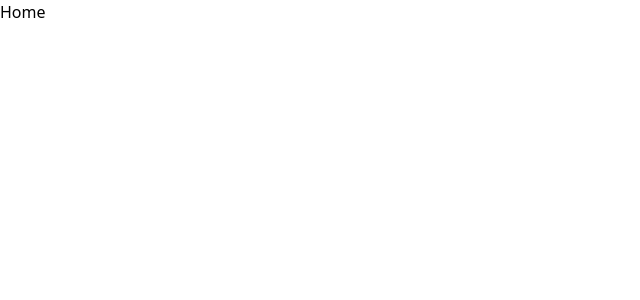
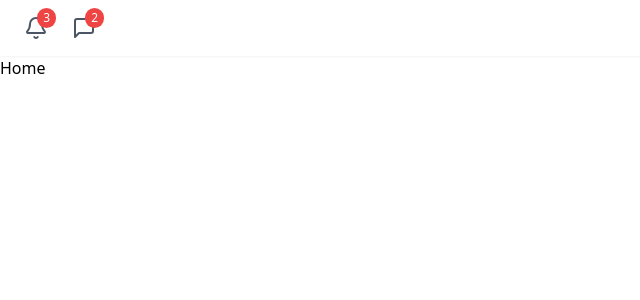
Before and after one commit to adarshkunwar/super-sky, a React (Vite) app: page / in a window 1280 px wide. Shown: the top 300 px of the page, without its empty margins (0-640 px from the left). Built offline with nearby package versions, Linux system fonts and the light colour scheme.

Commit message:
feat: add layout

```diff
--- /dev/null
+++ b/src/components/ui/layouts/header.tsx
@@ -0,0 +1,45 @@
+import { NavLink } from "react-router-dom";
+import { Bell, MessageSquare } from "lucide-react";
+
+const Header = () => {
+  const notificationCounter = 3;
+  const messageCounter = 2;
+  return (
+    <header className="sticky top-0 z-50 bg-white/90 backdrop-blur-md shadow-sm py-4 px-6">
+      <div className="flex justify-between items-center max-w-7xl mx-auto">
+        <div className="flex items-center gap-6">
+          <NavLink
+            to="/notification"
+            className={({ isActive }) => `
+              relative transition-all duration-300 ease-in-out
+              ${isActive ? "text-blue-600 scale-110" : "text-gray-600 hover:text-blue-500"}
+            `}
+          >
+            <Bell className="w-6 h-6" />
+            {notificationCounter > 0 && (
+              <span className="absolute -top-2 -right-2 bg-red-500 text-white text-xs rounded-full px-1.5 py-0.5">
+                {notificationCounter}
+              </span>
+            )}
+          </NavLink>
+          <NavLink
+            to="/messages"
+            className={({ isActive }) => `
+              relative transition-all duration-300 ease-in-out
+              ${isActive ? "text-blue-600 scale-110" : "text-gray-600 hover:text-blue-500"}
+            `}
+          >
+            <MessageSquare className="w-6 h-6" />
+            {messageCounter > 0 && (
+              <span className="absolute -top-2 -right-2 bg-red-500 text-white text-xs rounded-full px-1.5 py-0.5">
+                {messageCounter}
+              </span>
+            )}
+          </NavLink>
+        </div>
+      </div>
+    </header>
+  );
+};
+
+export default Header;
--- /dev/null
+++ b/src/components/ui/layouts/layouts.tsx
@@ -0,0 +1,13 @@
+import { Outlet } from "react-router-dom";
+import Header from "./header";
+
+const Layout = () => {
+  return (
+    <div>
+      <Header />
+      <Outlet />
+    </div>
+  );
+};
+
+export default Layout;
--- a/src/router.tsx
+++ b/src/router.tsx
@@ -3,15 +3,18 @@ import Home from "./page/Home";
 import Notification from "./page/Notification";
 import Post from "./page/Post";
 import Messages from "./page/messages";
+import Layout from "./components/ui/layouts/layouts";
 
 const Router = () => {
   return (
     <BrowserRouter>
       <Routes>
-        <Route path="/" element={<Home />} />
-        <Route path="/messages" element={<Messages />} />
-        <Route path="/notification" element={<Notification />} />
-        <Route path="/post" element={<Post />} />
+        <Route path="/" element={<Layout />}>
+          <Route element={<Home />} index />
+          <Route path="/messages" element={<Messages />} />
+          <Route path="/notification" element={<Notification />} />
+          <Route path="/post" element={<Post />} />
+        </Route>
       </Routes>
     </BrowserRouter>
   );
```
